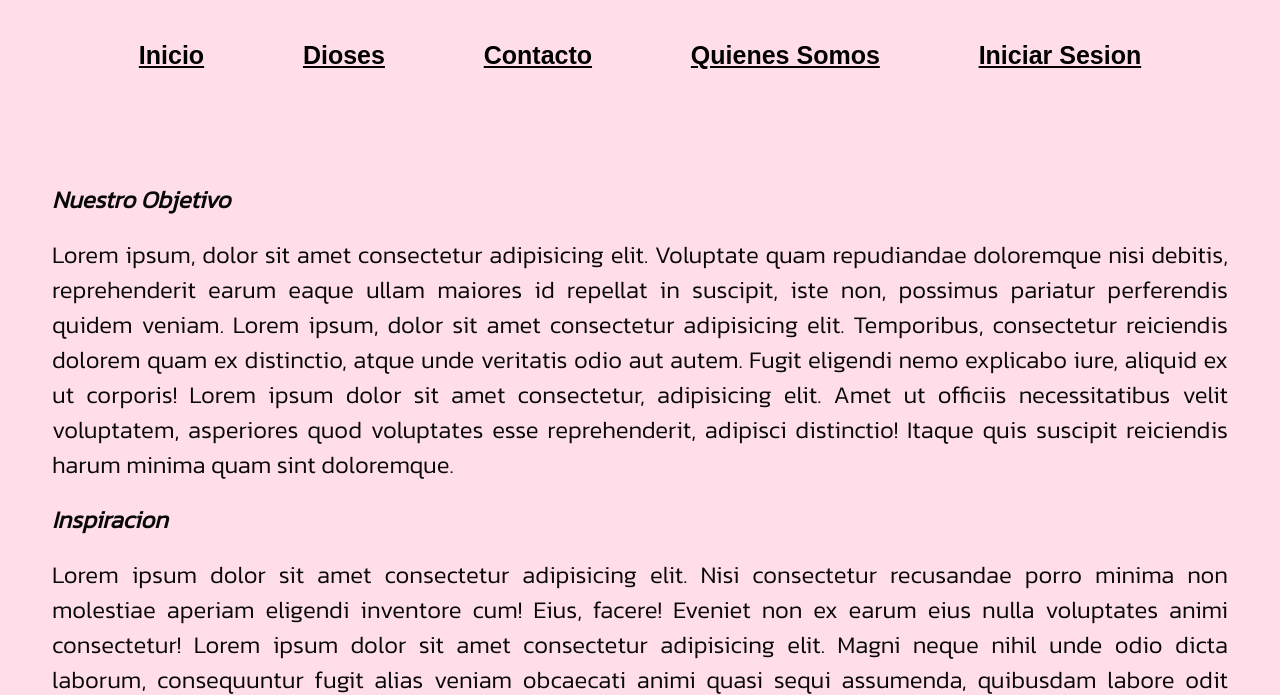
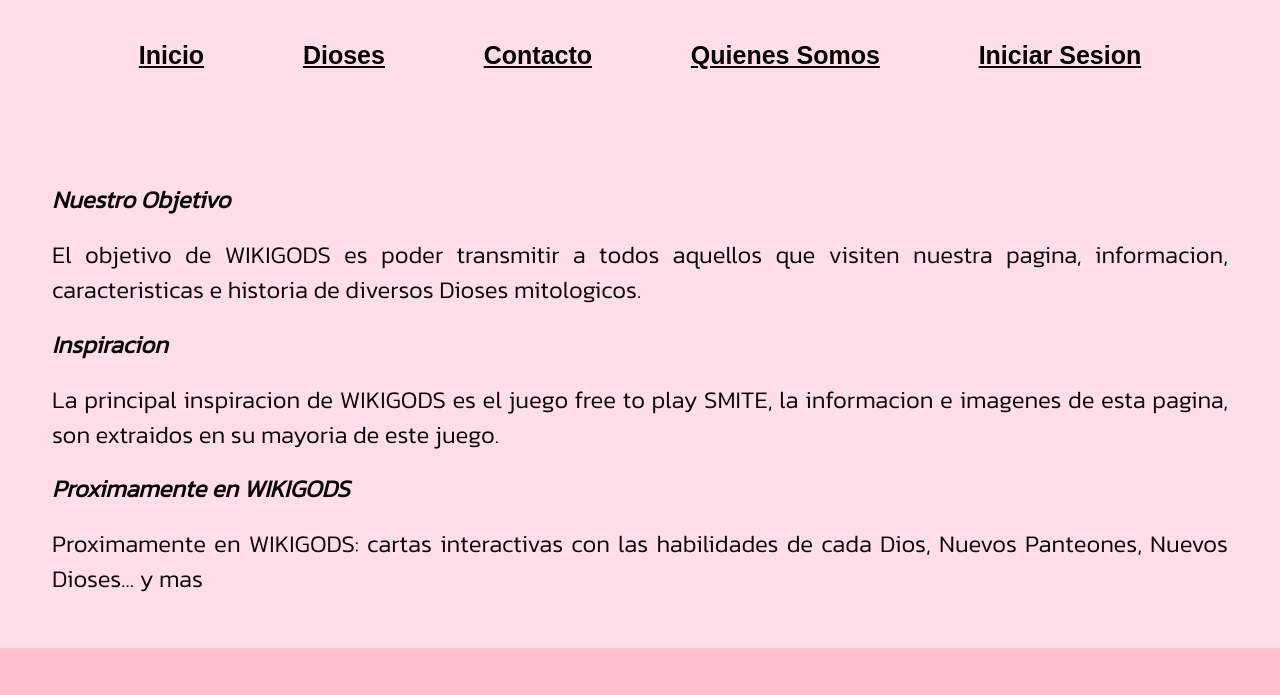
Before and after one commit to joacomarquillas/WikiGods, a website: page pages/quienes.html in a window 1280 px wide. Shown: the part 79-774 px from the top of the page. Drawn offline with Linux system fonts and the light colour scheme.

Commit message:
subida al servidor

```diff
--- a/pages/quienes.html
+++ b/pages/quienes.html
@@ -7,8 +7,8 @@
     <meta name="viewport" content="width=device-width, initial-scale=1.0">
     <link rel="stylesheet" href="../css/styles.css">
     <link rel="preconnect" href="https://fonts.googleapis.com">
-<link rel="preconnect" href="https://fonts.gstatic.com" crossorigin>
-<link href="https://fonts.googleapis.com/css2?family=Kanit:wght@300&display=swap" rel="stylesheet">
+    <link rel="preconnect" href="https://fonts.gstatic.com" crossorigin>
+    <link href="https://fonts.googleapis.com/css2?family=Kanit:wght@300&display=swap" rel="stylesheet">
     <title>Document</title>
     <meta name="keywords " content="quienes, Somos, informacion, pregunta, datos, consulta, Objetivo, Inspiracion">
 
@@ -27,30 +27,15 @@
 
     <div class="quienesSomos">
         <h2>Nuestro Objetivo</h2>
-        <span> Lorem ipsum, dolor sit amet consectetur adipisicing elit. Voluptate quam repudiandae doloremque nisi
-            debitis, reprehenderit earum eaque ullam maiores id repellat in suscipit, iste non, possimus pariatur
-            perferendis quidem veniam. Lorem ipsum, dolor sit amet consectetur adipisicing elit. Temporibus, consectetur
-            reiciendis dolorem quam ex distinctio, atque unde veritatis odio aut autem. Fugit eligendi nemo explicabo
-            iure, aliquid ex ut corporis! Lorem ipsum dolor sit amet consectetur, adipisicing elit. Amet ut officiis
-            necessitatibus velit voluptatem, asperiores quod voluptates esse reprehenderit, adipisci distinctio! Itaque
-            quis suscipit reiciendis harum minima quam sint doloremque.</span>
+        <span> El objetivo de WIKIGODS es poder transmitir a todos aquellos que visiten nuestra pagina, informacion,
+            caracteristicas e historia de diversos Dioses mitologicos.</span>
 
         <h2>Inspiracion</h2>
-        <span>Lorem ipsum dolor sit amet consectetur adipisicing elit. Nisi consectetur recusandae porro minima non
-            molestiae aperiam eligendi inventore cum! Eius, facere! Eveniet non ex earum eius nulla voluptates animi
-            consectetur! Lorem ipsum dolor sit amet consectetur adipisicing elit. Magni neque nihil unde odio dicta
-            laborum, consequuntur fugit alias veniam obcaecati animi quasi sequi assumenda, quibusdam labore odit
-            numquam, esse quaerat. Lorem, ipsum dolor sit amet consectetur adipisicing elit. Et impedit, minima
-            consequuntur veritatis recusandae natus ullam mollitia commodi fuga deserunt tempore. Aspernatur iure magnam
-            aliquid optio quam modi impedit omnis!</span>
+        <span>La principal inspiracion de WIKIGODS es el juego free to play SMITE, la informacion e imagenes de esta
+            pagina, son extraidos en su mayoria de este juego.</span>
         <h2>Proximamente en WIKIGODS</h2>
-        <span>Lorem ipsum dolor sit amet consectetur adipisicing elit. Quos saepe molestias quasi quam debitis modi nam
-            excepturi, eaque enim numquam quia facere beatae dolores ipsam quidem iste iure blanditiis nostrum? Lorem
-            ipsum dolor sit amet, consectetur adipisicing elit. Aliquid dolorem dolorum totam magnam aut magni facere,
-            minima praesentium nam vero natus? Necessitatibus provident enim perferendis eaque nesciunt optio
-            dignissimos est. Lorem ipsum dolor sit, amet consectetur adipisicing elit. Ipsum dignissimos neque
-            asperiores id quibusdam explicabo blanditiis, officia hic esse ea quo ut vero aperiam nostrum facilis, ullam
-            deserunt eaque suscipit!</span>
+        <span>Proximamente en WIKIGODS: cartas interactivas con las habilidades de cada Dios, Nuevos Panteones, Nuevos
+            Dioses... y mas </span>
     </div>
 
     <footer class="piePagina">
```
Also changed, not shown: index.html (+12 -22 lines), package.json (added, +25 -0 lines), pages/contacto.html (+11 -35 lines), pages/dioses.html (+9 -9 lines), pages/login.html (+9 -26 lines), scss/main.scss (+1 -66 lines), css/styles.css, 2 other files.
